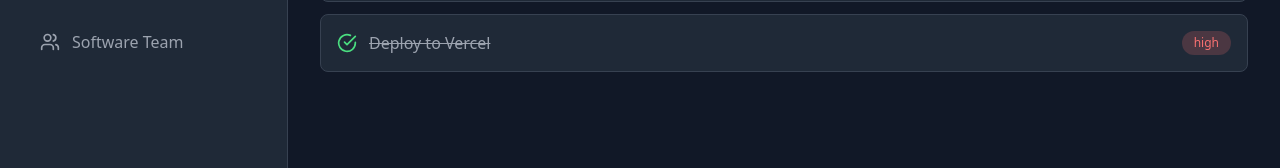
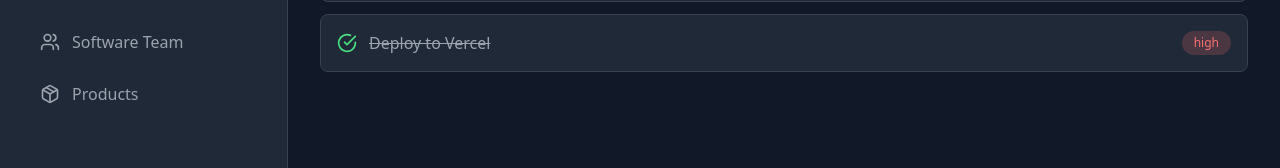
Before and after one commit to chrisonclawd-coder/project-manager, a Next.js app: page / in a window 1280 px wide. Shown: the part 354-522 px from the top of the page. Built offline with nearby package versions, Linux system fonts and the light colour scheme.

Commit message:
Add Products tab with guardskills and mdify

```diff
--- a/app/page.tsx
+++ b/app/page.tsx
@@ -2,7 +2,7 @@
 
 import { useState, useEffect } from 'react'
 import { motion, AnimatePresence } from 'framer-motion'
-import { ChevronDown, Search, BookOpen, Twitter, Bookmark, CheckCircle, Circle, Clock, Zap, RefreshCw, Menu, X, User, Beaker, Rocket, Eye, Bot, Users } from 'lucide-react'
+import { ChevronDown, Search, BookOpen, Twitter, Bookmark, CheckCircle, Circle, Clock, Zap, RefreshCw, Menu, X, User, Beaker, Rocket, Eye, Bot, Users, Package } from 'lucide-react'
 
 // Viral tweets - 280 characters max
 const defaultTopics = [
@@ -158,6 +158,26 @@
   { id: 1, title: 'OpenClaw 50 Days Workflows', url: 'https://gist.github.com/velvet-shark/b4c6724c391f612c4de4e9a07b0a74b6', category: 'Work', addedAt: '2026-02-24' },
 ]
 
+// Products data
+const products = [
+  {
+    id: 'guardskills',
+    name: 'guardskills',
+    platform: 'npm',
+    url: 'https://www.npmjs.com/package/guardskills',
+    installs: '1.2.1', // show version for now
+    description: 'Scan AI skills before use, flag risky behavior'
+  },
+  {
+    id: 'mdify',
+    name: 'mdify',
+    platform: 'chrome',
+    url: 'https://chromewebstore.google.com/detail/mdify/kimahdiiopfklhcciaiknnfcobamjeki',
+    installs: '1K+ users', // placeholder
+    description: 'Turn any website into clean markdown'
+  }
+]
+
 const getTweetUrl = (text: string) => `https://twitter.com/intent/tweet?text=${encodeURIComponent(text)}`
 
 const stats = { total: 4, inProgress: 0, todo: 0, done: 4 }
@@ -171,7 +191,7 @@
 
 export default function Home() {
   const [isDrawerOpen, setIsDrawerOpen] = useState(false)
-  const [activeTab, setActiveTab] = useState<'projects' | 'xstrategy' | 'bookmarks' | 'software-team'>('projects')
+  const [activeTab, setActiveTab] = useState<'projects' | 'xstrategy' | 'bookmarks' | 'software-team' | 'products'>('projects')
   const [selectedTopic, setSelectedTopic] = useState<number | null>(null)
   const [tasks, setTasks] = useState<Task[]>(defaultTasks)
   const [bookmarks, setBookmarks] = useState<BookmarkItem[]>(defaultBookmarks)
@@ -235,6 +255,7 @@
     { id: 'xstrategy', label: 'X Strategy', icon: Twitter, badge: '2/4' },
     { id: 'bookmarks', label: 'Bookmarks', icon: Bookmark },
     { id: 'software-team', label: 'Software Team', icon: Users },
+    { id: 'products', label: 'Products', icon: Package },
   ]
 
   return (
--- a/data/team-status.json
+++ b/data/team-status.json
@@ -1,27 +1,7 @@
 {
-  "manager": {
-    "name": "Chrisly",
-    "status": "working",
-    "currentTask": "Testing live status sync"
-  },
-  "developer": {
-    "name": "Developer",
-    "status": "working",
-    "currentTask": "Testing the helper script"
-  },
-  "qa": {
-    "name": "QA",
-    "status": "idle",
-    "currentTask": ""
-  },
-  "devops": {
-    "name": "DevOps",
-    "status": "idle",
-    "currentTask": ""
-  },
-  "tester": {
-    "name": "Manual Test",
-    "status": "idle",
-    "currentTask": ""
-  }
+  "manager": { "name": "Chrisly", "status": "idle", "currentTask": "" },
+  "developer": { "name": "Developer", "status": "idle", "currentTask": "" },
+  "qa": { "name": "QA", "status": "idle", "currentTask": "" },
+  "devops": { "name": "DevOps", "status": "idle", "currentTask": "" },
+  "tester": { "name": "Manual Test", "status": "idle", "currentTask": "" }
 }
```
